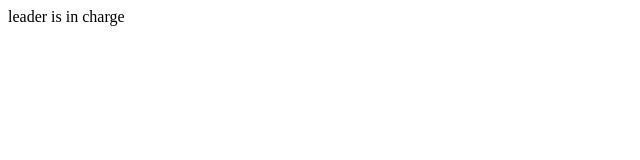
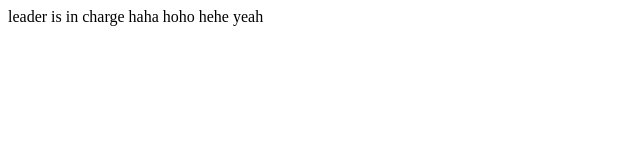
Before and after one commit to kr-user/company-project, a plain HTML site: page index.html in a window 1280 px wide. Shown: the whole page, without its empty margins (0-640 px from the left). Drawn offline with Linux system fonts and the light colour scheme.

Commit message:
second commit

```diff
--- a/index.html
+++ b/index.html
@@ -9,6 +9,10 @@
   <body>
     <nav>
         leader is in charge
+        haha
+        hoho
+        hehe
+        yeah
     </nav>
   </body>
 </html>
```
